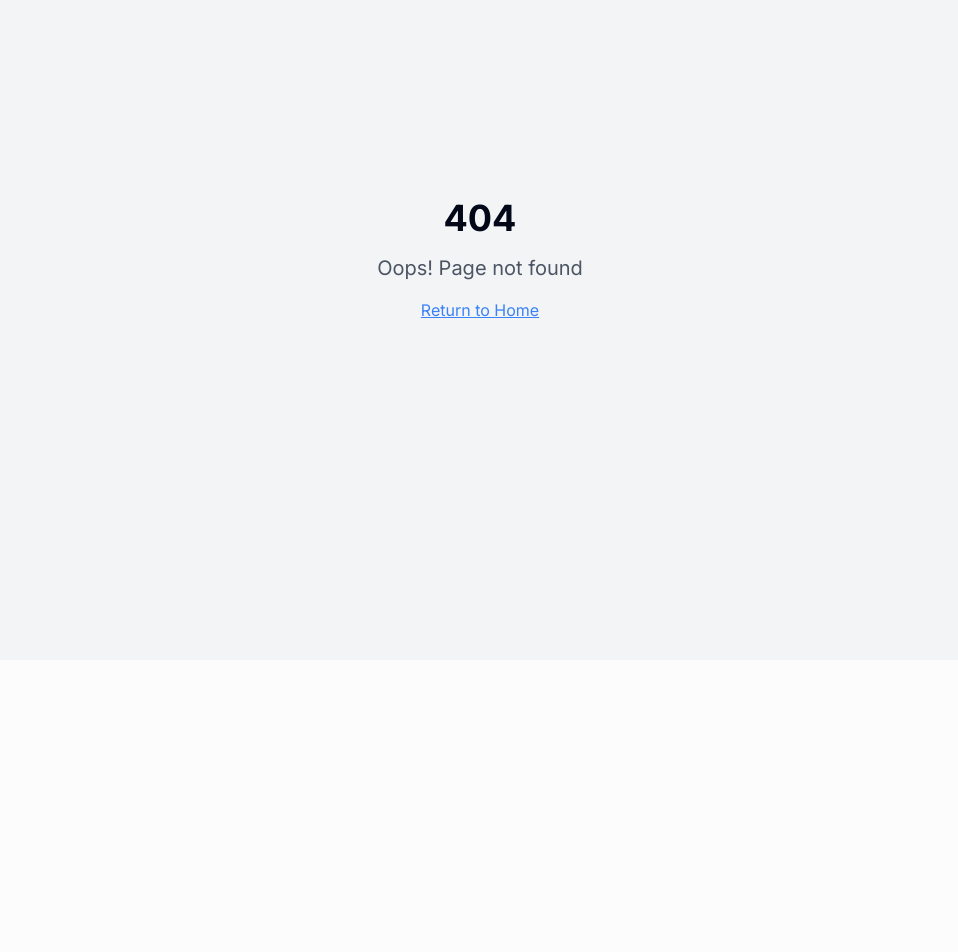
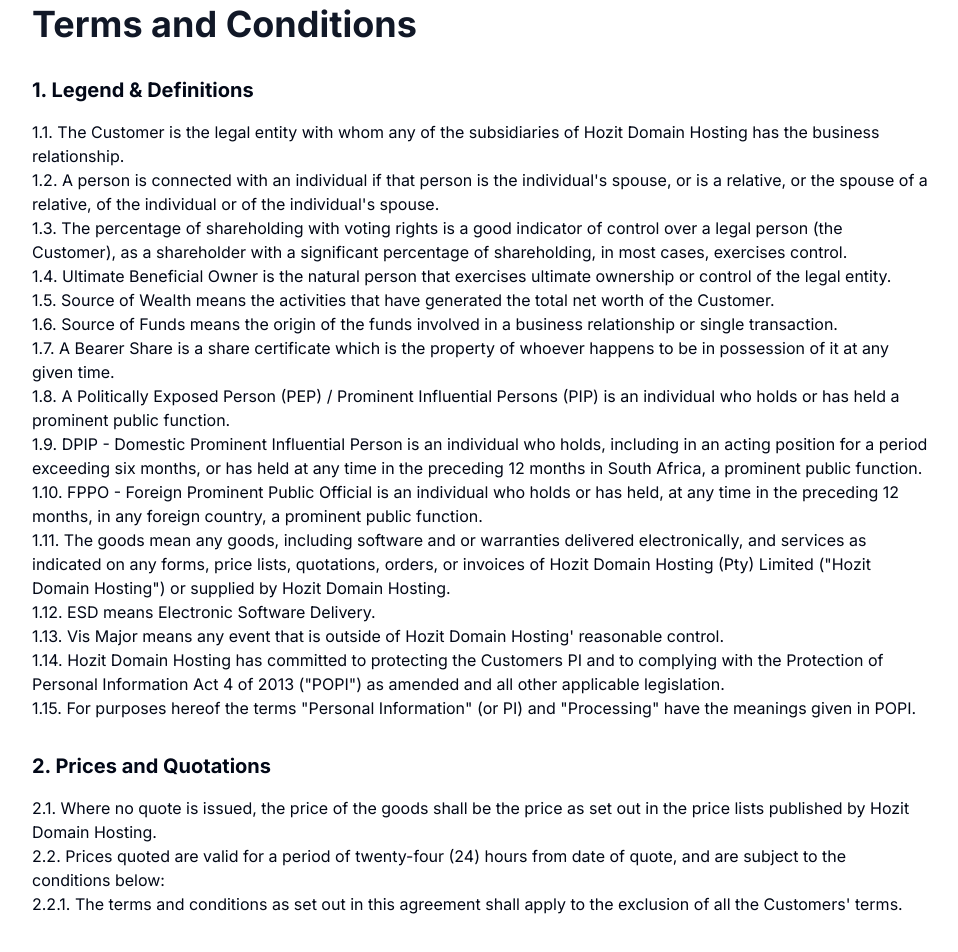
Before and after one commit to HalfLife86/hozit-website-revamp-project, a React (Vite) app: page /terms-of-service in a window 1280 px wide. Before the commit this address had no page. Shown: the part 140-1092 px from the top of the page, without its empty margins (160-1118 px from the left). Before the commit the page ends 800 px from the top, so only its background shows below. Built offline with nearby package versions, Linux system fonts and the light colour scheme.

Commit message:
Add Terms of Service page
Add Terms of Service page content.

```diff
--- a/src/App.tsx
+++ b/src/App.tsx
@@ -17,6 +17,7 @@ import NetworkDesign from "./pages/NetworkDesign";
 import Microsoft365 from "./pages/Microsoft365";
 import ComputerHardware from "./pages/ComputerHardware";
 import SoftwareLicensing from "./pages/SoftwareLicensing";
+import TermsOfService from "./pages/TermsOfService";
 import NotFound from "./pages/NotFound";
 
 const queryClient = new QueryClient();
@@ -41,6 +42,7 @@ const App = () => (
           <Route path="/microsoft-365" element={<Microsoft365 />} />
           <Route path="/computer-hardware" element={<ComputerHardware />} />
           <Route path="/software-licensing" element={<SoftwareLicensing />} />
+          <Route path="/terms-of-service" element={<TermsOfService />} />
           {/* ADD ALL CUSTOM ROUTES ABOVE THE CATCH-ALL "*" ROUTE */}
           <Route path="*" element={<NotFound />} />
         </Routes>
--- a/src/components/Navbar.tsx
+++ b/src/components/Navbar.tsx
@@ -97,6 +97,9 @@ const Navbar = () => {
                 <DropdownMenuItem asChild>
                   <Link to="/software-licensing" className="w-full px-3 py-2 hover:bg-orange-100 rounded font-medium">Software Licensing</Link>
                 </DropdownMenuItem>
+                <DropdownMenuItem asChild>
+                  <Link to="/terms-of-service" className="w-full px-3 py-2 hover:bg-orange-100 rounded font-medium">Terms of Service</Link>
+                </DropdownMenuItem>
               </DropdownMenuContent>
             </DropdownMenu>
 
@@ -141,6 +144,7 @@ const Navbar = () => {
                 <Link to="/microsoft-365" className="nav-link text-black font-medium block px-3 py-1 pl-6 text-sm">Microsoft 365 Setup</Link>
                 <Link to="/computer-hardware" className="nav-link text-black font-medium block px-3 py-1 pl-6 text-sm">Computer Hardware</Link>
                 <Link to="/software-licensing" className="nav-link text-black font-medium block px-3 py-1 pl-6 text-sm">Software Licensing</Link>
+                <Link to="/terms-of-service" className="nav-link text-black font-medium block px-3 py-1 pl-6 text-sm">Terms of Service</Link>
               </div>
 
               <a href="#contact" className="nav-link text-black font-bold block px-3 py-2">Contact</a>
--- /dev/null
+++ b/src/components/TermsOfService/TermsContent.tsx
@@ -0,0 +1,77 @@
+
+import React from 'react';
+
+const TermsContent = () => {
+  return (
+    <section className="py-12 bg-white">
+      <div className="container mx-auto px-4 sm:px-6 lg:px-8">
+        <div className="max-w-4xl mx-auto">
+          <h1 className="text-3xl md:text-4xl font-bold mb-8 text-gray-900">Terms and Conditions</h1>
+
+          <div className="prose prose-lg max-w-none">
+            <h2 className="text-xl font-bold mt-8 mb-4">1. Legend & Definitions</h2>
+
+            <p>1.1. The Customer is the legal entity with whom any of the subsidiaries of Hozit Domain Hosting has the business relationship.</p>
+
+            <p>1.2. A person is connected with an individual if that person is the individual's spouse, or is a relative, or the spouse of a relative, of the individual or of the individual's spouse.</p>
+
+            <p>1.3. The percentage of shareholding with voting rights is a good indicator of control over a legal person (the Customer), as a shareholder with a significant percentage of shareholding, in most cases, exercises control.</p>
+
+            <p>1.4. Ultimate Beneficial Owner is the natural person that exercises ultimate ownership or control of the legal entity.</p>
+
+            <p>1.5. Source of Wealth means the activities that have generated the total net worth of the Customer.</p>
+
+            <p>1.6. Source of Funds means the origin of the funds involved in a business relationship or single transaction.</p>
+
+            <p>1.7. A Bearer Share is a share certificate which is the property of whoever happens to be in possession of it at any given time.</p>
+
+            <p>1.8. A Politically Exposed Person (PEP) / Prominent Influential Persons (PIP) is an individual who holds or has held a prominent public function.</p>
+
+            <p>1.9. DPIP - Domestic Prominent Influential Person is an individual who holds, including in an acting position for a period exceeding six months, or has held at any time in the preceding 12 months in South Africa, a prominent public function.</p>
+
+            <p>1.10. FPPO - Foreign Prominent Public Official is an individual who holds or has held, at any time in the preceding 12 months, in any foreign country, a prominent public function.</p>
+
+            <p>1.11. The goods mean any goods, including software and or warranties delivered electronically, and services as indicated on any forms, price lists, quotations, orders, or invoices of Hozit Domain Hosting (Pty) Limited ("Hozit Domain Hosting") or supplied by Hozit Domain Hosting.</p>
+
+            <p>1.12. ESD means Electronic Software Delivery.</p>
+
+            <p>1.13. Vis Major means any event that is outside of Hozit Domain Hosting' reasonable control.</p>
+
+            <p>1.14. Hozit Domain Hosting has committed to protecting the Customers PI and to complying with the Protection of Personal Information Act 4 of 2013 ("POPI") as amended and all other applicable legislation.</p>
+
+            <p>1.15. For purposes hereof the terms "Personal Information" (or PI) and "Processing" have the meanings given in POPI.</p>
+
+            <h2 className="text-xl font-bold mt-8 mb-4">2. Prices and Quotations</h2>
+
+            <p>2.1. Where no quote is issued, the price of the goods shall be the price as set out in the price lists published by Hozit Domain Hosting.</p>
+
+            <p>2.2. Prices quoted are valid for a period of twenty-four (24) hours from date of quote, and are subject to the conditions below:</p>
+
+            <p>2.2.1. The terms and conditions as set out in this agreement shall apply to the exclusion of all the Customers' terms.</p>
+
+            {/* Continue with all terms sections - abbreviated for brevity */}
+
+            <h2 className="text-xl font-bold mt-8 mb-4">3. Payment And Invoices</h2>
+            <p>3.1. The Customer shall pay the amount on the tax invoice. Payment is due immediately save for credit approved Customers, in which event payment is due within thirty (30) calendar days of date of the statement.</p>
+
+            {/* Continue with remaining terms sections */}
+
+            <h2 className="text-xl font-bold mt-8 mb-4">18. Juristic Person</h2>
+            <p>18.1. The Customer undertakes, represents, and warrants to the Supplier that it is a juristic person as contemplated in Section 1 of the CPA and Section 1 of the NCA, whose asset value or annual turnover exceeds the monetary threshold.</p>
+
+            <p>18.1.1. for the purposes of Section 5(2)(b) of the CPA, as stipulated and calculated in the Regulations contained in Government Gazette No.294 of 01 April 2011, and</p>
+
+            <p>18.1.2. for the purposes of Section 4(a)(i) of the NCA, as stipulated and calculated in the Regulations contained in General Notice 713 in Government Gazette No. 28893 of 01 June 2006.</p>
+
+            <div className="mt-12 border-t pt-8 text-center">
+              <p className="text-gray-600">Last Updated: May 23, 2025</p>
+              <p className="text-gray-600 mt-2">For questions regarding our terms, please contact us at <a href="mailto:info@hozit.co.za" className="text-orange-600 hover:underline">info@hozit.co.za</a></p>
+            </div>
+          </div>
+        </div>
+      </div>
+    </section>
+  );
+};
+
+export default TermsContent;
--- /dev/null
+++ b/src/pages/TermsOfService.tsx
@@ -0,0 +1,24 @@
+
+import React, { useEffect } from 'react';
+import Navbar from '@/components/Navbar';
+import Footer from '@/components/Footer';
+import TermsContent from '@/components/TermsOfService/TermsContent';
+
+const TermsOfService = () => {
+  // Update document title
+  useEffect(() => {
+    document.title = 'HozIT - Terms of Service';
+  }, []);
+
+  return (
+    <div className="min-h-screen flex flex-col">
+      <Navbar />
+      <main className="flex-grow pt-24">
+        <TermsContent />
+      </main>
+      <Footer />
+    </div>
+  );
+};
+
+export default TermsOfService;
```
